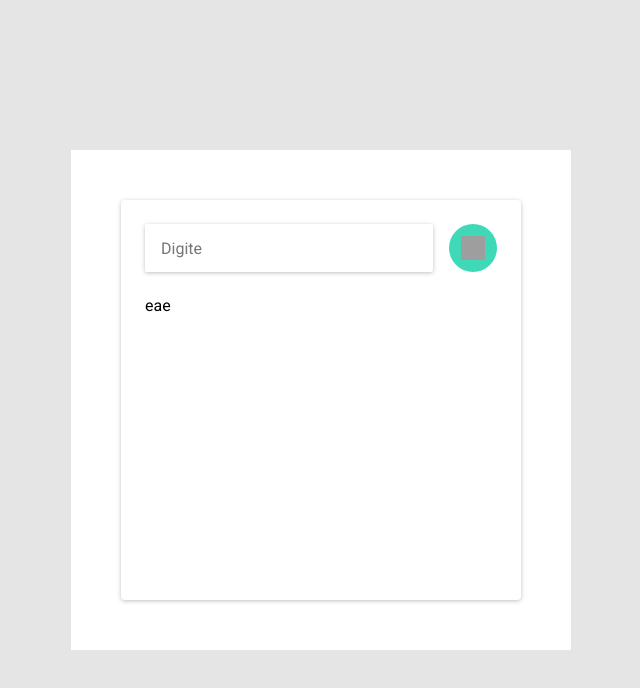
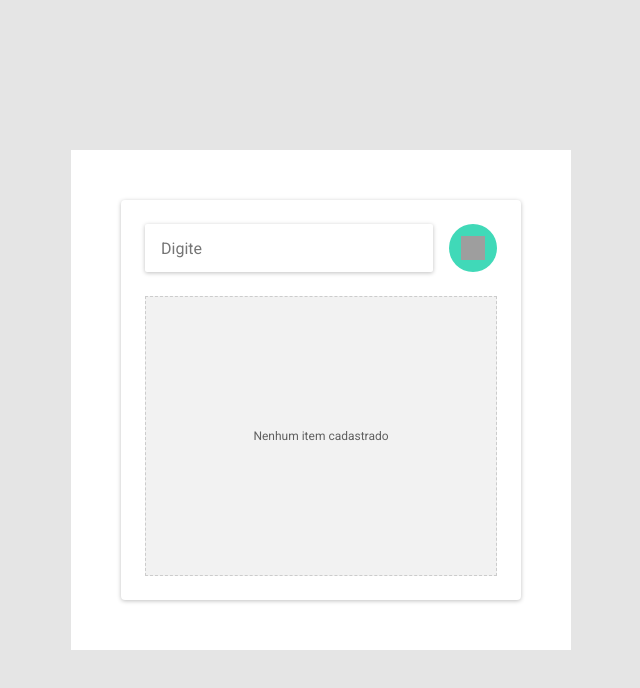
Before and after one commit to rodrigodsluz/wefit-challenges, a React (Create React App) app in the folder Desafio de Estruturação do Projeto/frontend/: page / in a window 1280 px wide. Shown: the top 688 px of the page, without its empty margins (319-959 px from the left). Built offline with nearby package versions, Linux system fonts and the light colour scheme; grey boxes are pictures that could not be loaded.

Commit message:
feat: add todo empty list component

```diff
--- /dev/null
+++ b/Desafio de Estruturação do Projeto/frontend/src/components/TodoEmptyList/index.tsx
@@ -0,0 +1,20 @@
+import React, { useRef, useEffect, useState } from 'react';
+import { TodoEmptyListContainer } from './styles';
+
+const TodoEmptyList = (): JSX.Element => {
+  const [listItem, setlistItem] = useState<string>('');
+  const itemRef = useRef(null);
+
+  useEffect(() => {
+    const item = itemRef.current;
+    setlistItem(item);
+  }, [itemRef]);
+
+  return (
+    <TodoEmptyListContainer item={listItem} ref={itemRef}>
+      <p>Nenhum item cadastrado</p>
+    </TodoEmptyListContainer>
+  );
+};
+
+export default TodoEmptyList;
--- /dev/null
+++ b/Desafio de Estruturação do Projeto/frontend/src/components/TodoEmptyList/styles.ts
@@ -0,0 +1,29 @@
+import styled, { css } from 'styled-components';
+
+interface Props {
+  item: string;
+}
+
+export const TodoEmptyListContainer = styled.div<Props>`
+  background: var(--color-box-empty-list-bg);
+  border: 1px dashed var(--color-box-empty-list-border);
+  height: 280px;
+  display: flex;
+  align-items: center;
+  justify-content: center;
+  opacity: 0;
+  transform: translateY(25%);
+  transition: transform 0.5s ease-in-out, opacity 0.5s ease-in-out;
+
+  ${props =>
+    props.item &&
+    css`
+      opacity: 1;
+      transform: translateY(0);
+    `}
+
+  p {
+    color: var(--color-list-item-text);
+    font-size: 12px;
+  }
+`;
--- a/Desafio de Estruturação do Projeto/frontend/src/components/TodoList/index.tsx
+++ b/Desafio de Estruturação do Projeto/frontend/src/components/TodoList/index.tsx
@@ -1,6 +1,7 @@
 import React from 'react';
 import { TodoListContainer } from './styles';
 import TodoListItems from '../TodoListItem';
+import TodoEmptyList from '../TodoEmptyList';
 
 type Props = {
   todoItems: Array<string>;
@@ -20,7 +21,7 @@ const TodoList = ({ todoItems, handleDeleteTodo }: Props): JSX.Element => (
         ))}
       </ul>
     ) : (
-      <div>eae</div>
+      <TodoEmptyList/>
     )}
   </TodoListContainer>
 );
--- a/Desafio de Estruturação do Projeto/frontend/src/components/TodoList/styles.ts
+++ b/Desafio de Estruturação do Projeto/frontend/src/components/TodoList/styles.ts
@@ -2,5 +2,9 @@ import styled from 'styled-components';
 
 export const TodoListContainer = styled.div`
   height: 81%;
-  overflow-y: auto;
+
+  ul {
+    overflow-y: auto;
+    height: 100%;
+  }
 `;
--- a/Desafio de Estruturação do Projeto/frontend/src/components/TodoListItem/index.tsx
+++ b/Desafio de Estruturação do Projeto/frontend/src/components/TodoListItem/index.tsx
@@ -1,4 +1,3 @@
-/* eslint-disable react/no-array-index-key */
 import React, { useEffect, useRef, useState } from 'react';
 import { TodoListItemContainer } from './styles';
 import deleteIcon from '../../assets/ic-delete@2x.png';
--- a/Desafio de Estruturação do Projeto/frontend/src/components/TodoListItem/styles.ts
+++ b/Desafio de Estruturação do Projeto/frontend/src/components/TodoListItem/styles.ts
@@ -15,7 +15,7 @@ export const TodoListItemContainer = styled.li<Props>`
   justify-content: space-between;
   align-items: center;
   opacity: 0;
-  transition: transform 0.3s ease-in-out, opacity 0.3s ease-in-out;
+  transition: transform 0.5s ease-in-out, opacity 0.5s ease-in-out;
   transform: translateY(25%);
 
   ${props =>
--- a/Desafio de Estruturação do Projeto/frontend/src/styles/global.ts
+++ b/Desafio de Estruturação do Projeto/frontend/src/styles/global.ts
@@ -9,6 +9,7 @@ export const GlobalStyle = createGlobalStyle`
     --color-list-item-text: #606060;
     --color-box-list-item-bg: #EEEEEE;
     --color-box-empty-list-bg: #F2F2F2;
+    --color-box-empty-list-border: #CCCCCC;
   }
 
   * {
```
